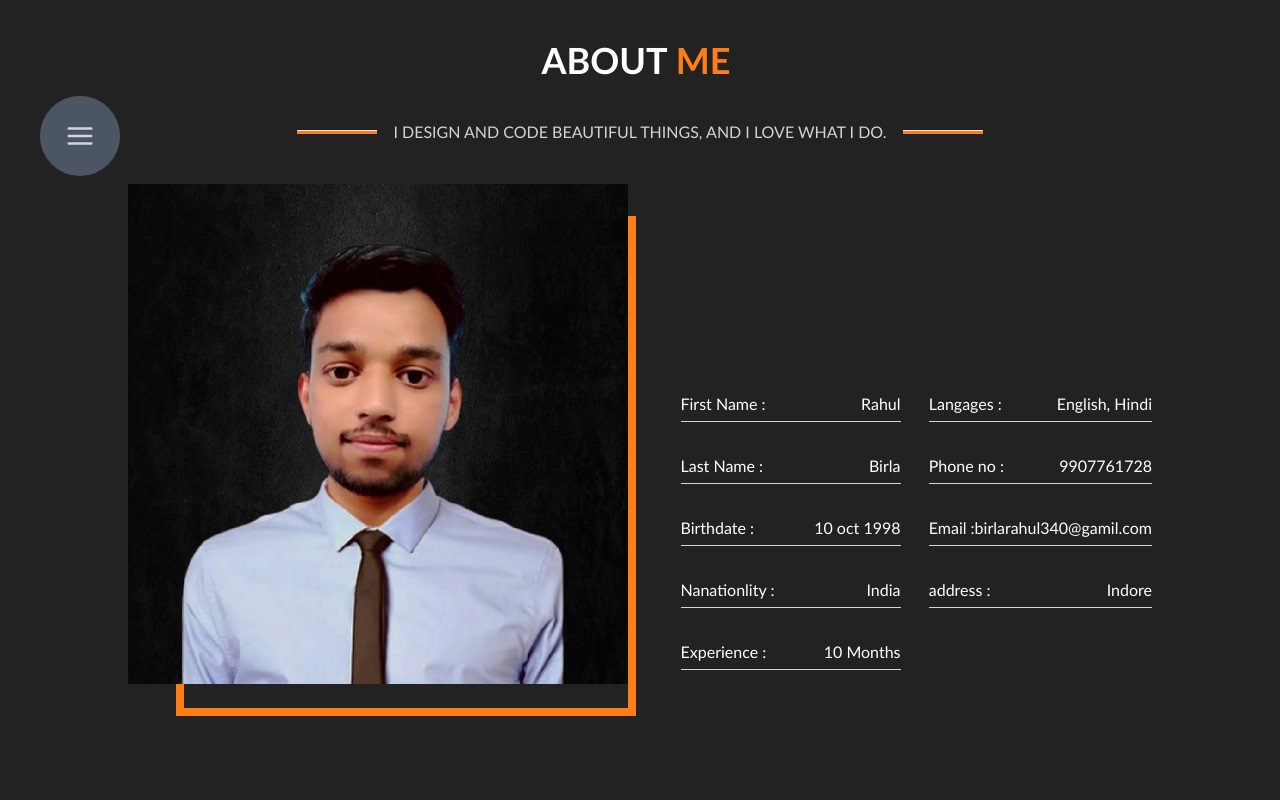
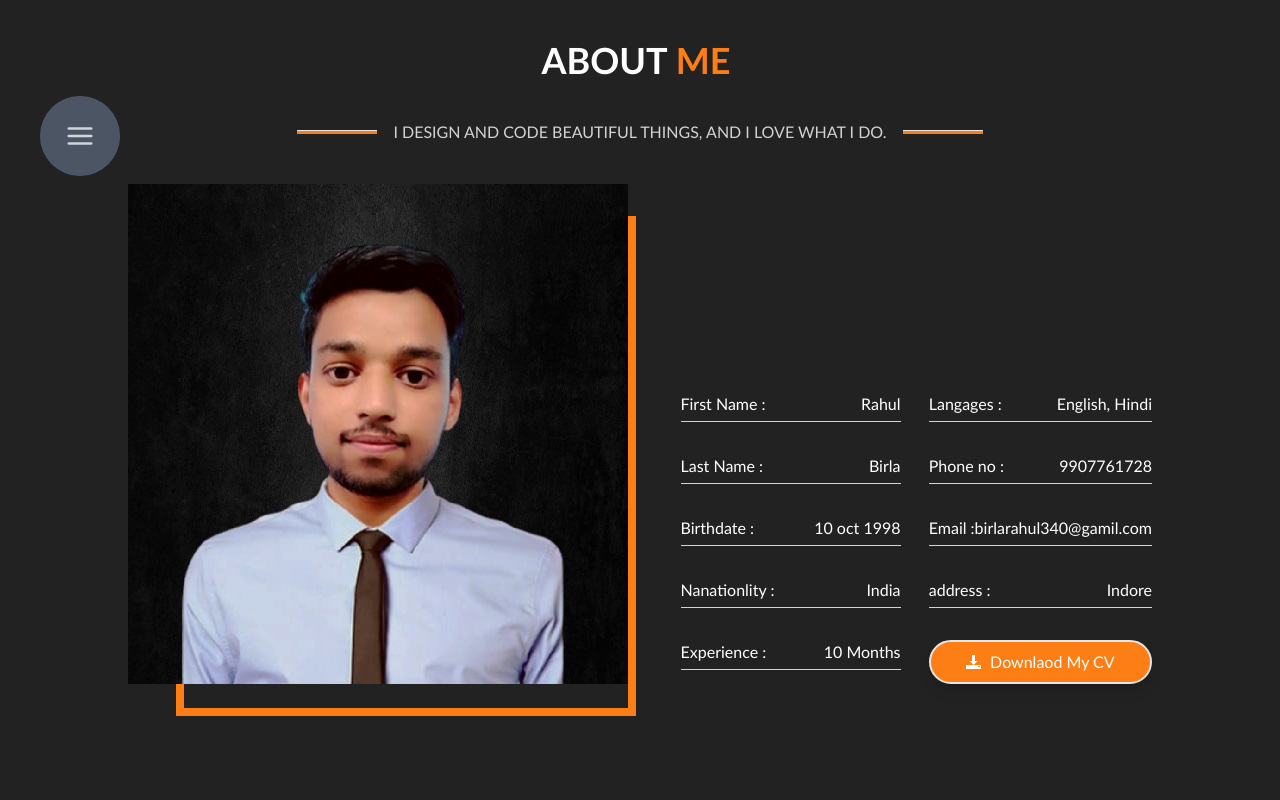
Before and after one commit to Rahul-max55/portfolio-2, a React (Create React App) app: page /about in a window 1280 px wide. Shown: the top 800 px of the page. Built offline with nearby package versions, Linux system fonts and the light colour scheme.

Commit message:
resume updated

```diff
--- a/src/pages/About.jsx
+++ b/src/pages/About.jsx
@@ -81,14 +81,14 @@
                 address : <span className="float-right">Indore</span>
               </span>
 
-              {/* <a
+              <a
                 target="_blanck"
-                href="https://drive.google.com/file/d/1uQf9K-wqWc3_JlEYlGIL9lS21-JYVi8n/view?usp=sharing"
+                href="https://drive.google.com/file/d/1E-_94PQdnwdmakk1_U_HmLxns-xBR_8G/view?usp=sharing"
                 style={bgValue}
                 className="flex px-1 py-2 md:px-5 md:py-2 items-center justify-center bg-yellow-500 transition-colors text-sm md:text-base xl:text-base font-medium text-white space-x-2 rounded-full shadow-lg border-2  hover:bg-transparent"
               >
                 <ImDownload3 /> <span>Downlaod My CV</span>
-              </a> */}
+              </a>
             </div>
           </ul>
         </div>
```
